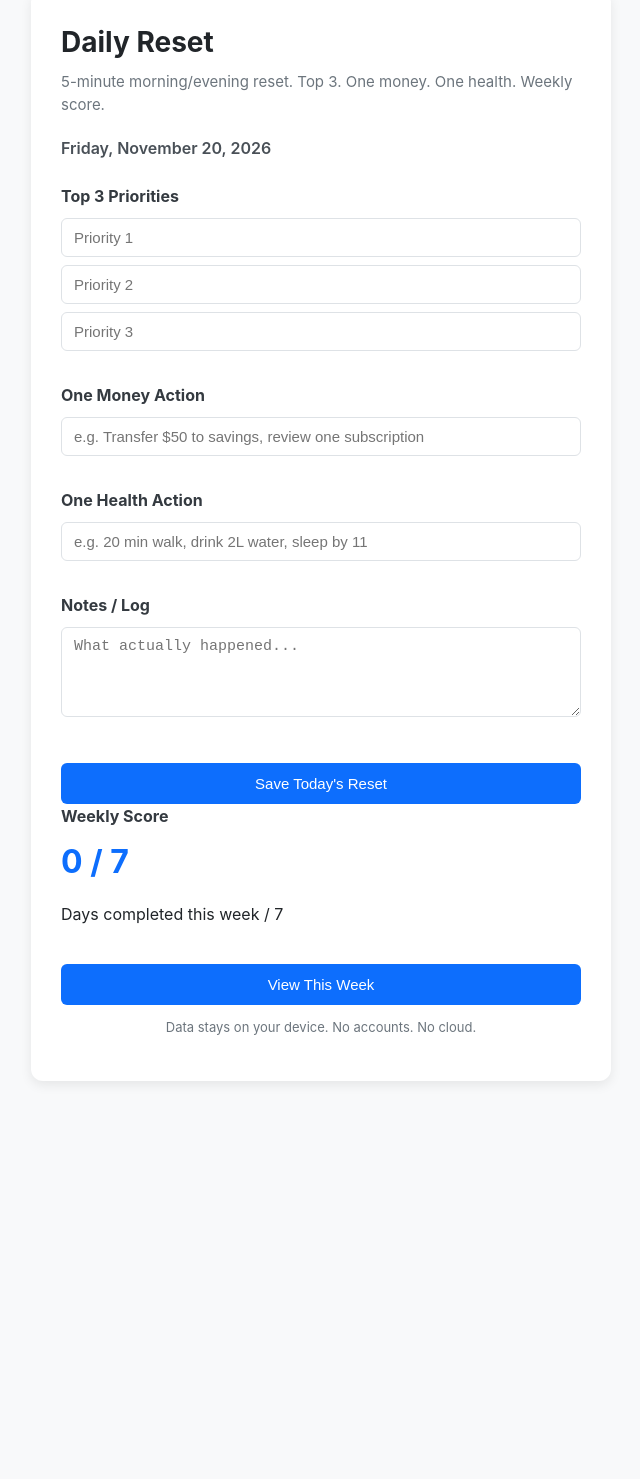
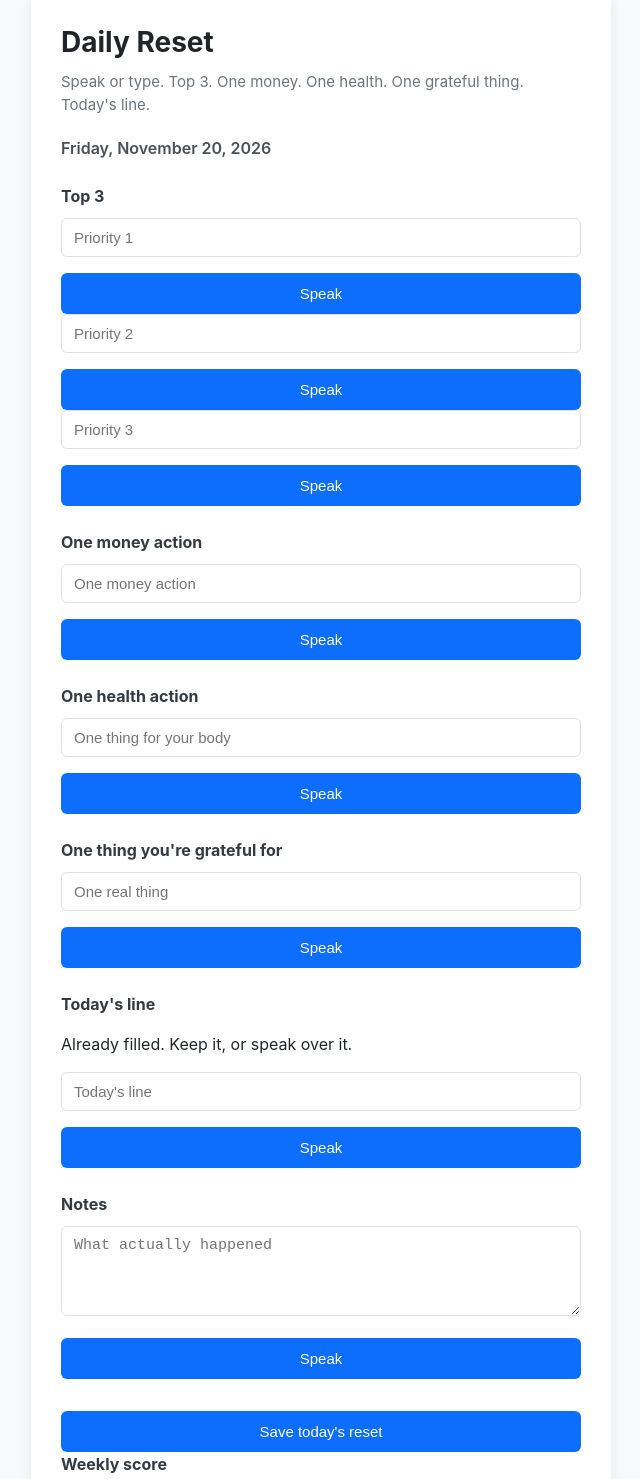
Before and after one commit to DMerritt-Nexorian/daily-reset, a plain HTML site: page index.html in a window 1280 px wide. Shown: the part 29-1508 px from the top of the page, without its empty margins (319-959 px from the left). Before the commit the page ends 1130 px from the top, so only its background shows below. Drawn offline with Linux system fonts and the light colour scheme.

Commit message:
Add gratitude, a daily line, and speech on every blank.

```diff
--- a/index.html
+++ b/index.html
@@ -9,43 +9,78 @@
 <body>
   <div class="container">
     <h1>Daily Reset</h1>
-    <p class="subtitle">5-minute morning/evening reset. Top 3. One money. One health. Weekly score.</p>
-
+    <p class="subtitle">Speak or type. Top 3. One money. One health. One grateful thing. Today's line.</p>
     <div class="date-display" id="currentDate"></div>
+    <p class="speech-note" id="speechNote" hidden>This browser cannot take speech. You can still type every line.</p>
 
     <section>
-      <h2>Top 3 Priorities</h2>
-      <input type="text" id="p1" placeholder="Priority 1">
-      <input type="text" id="p2" placeholder="Priority 2">
-      <input type="text" id="p3" placeholder="Priority 3">
+      <h2>Top 3</h2>
+      <div class="row">
+        <input type="text" id="p1" placeholder="Priority 1">
+        <button type="button" class="speak" data-for="p1">Speak</button>
+      </div>
+      <div class="row">
+        <input type="text" id="p2" placeholder="Priority 2">
+        <button type="button" class="speak" data-for="p2">Speak</button>
+      </div>
+      <div class="row">
+        <input type="text" id="p3" placeholder="Priority 3">
+        <button type="button" class="speak" data-for="p3">Speak</button>
+      </div>
     </section>
 
     <section>
-      <h2>One Money Action</h2>
-      <input type="text" id="money" placeholder="e.g. Transfer $50 to savings, review one subscription">
+      <h2>One money action</h2>
+      <div class="row">
+        <input type="text" id="money" placeholder="One money action">
+        <button type="button" class="speak" data-for="money">Speak</button>
+      </div>
     </section>
 
     <section>
-      <h2>One Health Action</h2>
-      <input type="text" id="health" placeholder="e.g. 20 min walk, drink 2L water, sleep by 11">
+      <h2>One health action</h2>
+      <div class="row">
+        <input type="text" id="health" placeholder="One thing for your body">
+        <button type="button" class="speak" data-for="health">Speak</button>
+      </div>
     </section>
 
     <section>
-      <h2>Notes / Log</h2>
-      <textarea id="notes" rows="4" placeholder="What actually happened..."></textarea>
+      <h2>One thing you're grateful for</h2>
+      <div class="row">
+        <input type="text" id="grateful" placeholder="One real thing">
+        <button type="button" class="speak" data-for="grateful">Speak</button>
+      </div>
     </section>
 
-    <button id="saveBtn">Save Today's Reset</button>
+    <section>
+      <h2>Today's line</h2>
+      <p class="hint">Already filled. Keep it, or speak over it.</p>
+      <div class="row">
+        <input type="text" id="affirmation" placeholder="Today's line">
+        <button type="button" class="speak" data-for="affirmation">Speak</button>
+      </div>
+    </section>
 
-    <section id="scoreSection" style="display:none;">
-      <h2>Weekly Score</h2>
+    <section>
+      <h2>Notes</h2>
+      <div class="row">
+        <textarea id="notes" rows="4" placeholder="What actually happened"></textarea>
+        <button type="button" class="speak" data-for="notes">Speak</button>
+      </div>
+    </section>
+
+    <button id="saveBtn" type="button">Save today's reset</button>
+
+    <section id="scoreSection">
+      <h2>Weekly score</h2>
       <div id="scoreDisplay"></div>
-      <p>Days completed this week / 7</p>
+      <p>Days saved this week / 7</p>
     </section>
 
     <div class="footer">
-      <button id="viewHistory">View This Week</button>
-      <p>Data stays on your device. No accounts. No cloud.</p>
+      <button id="viewHistory" type="button">View this week</button>
+      <p>Data stays on your device. No accounts. No cloud. Speaking replaces an empty line, and adds to a line you already wrote.</p>
     </div>
   </div>
   <script src="app.js"></script>
```
